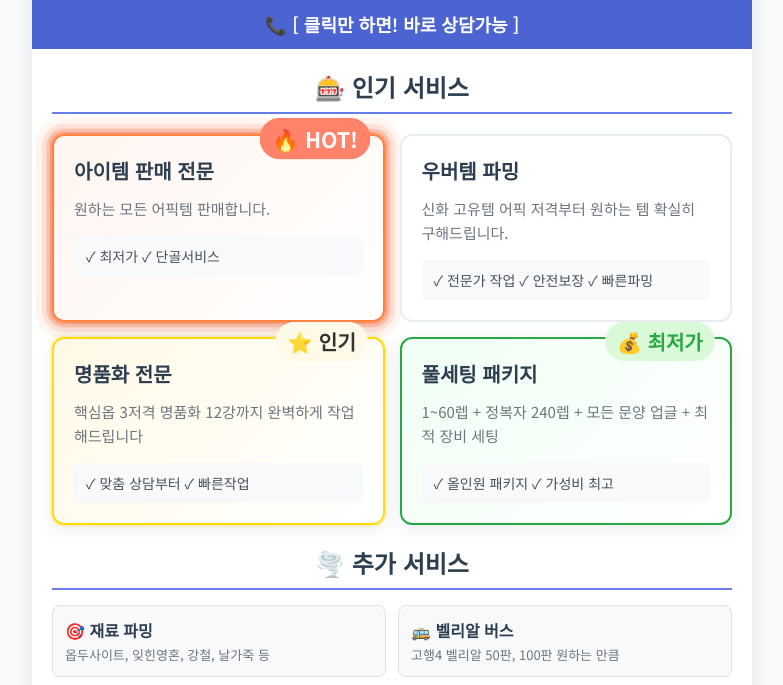
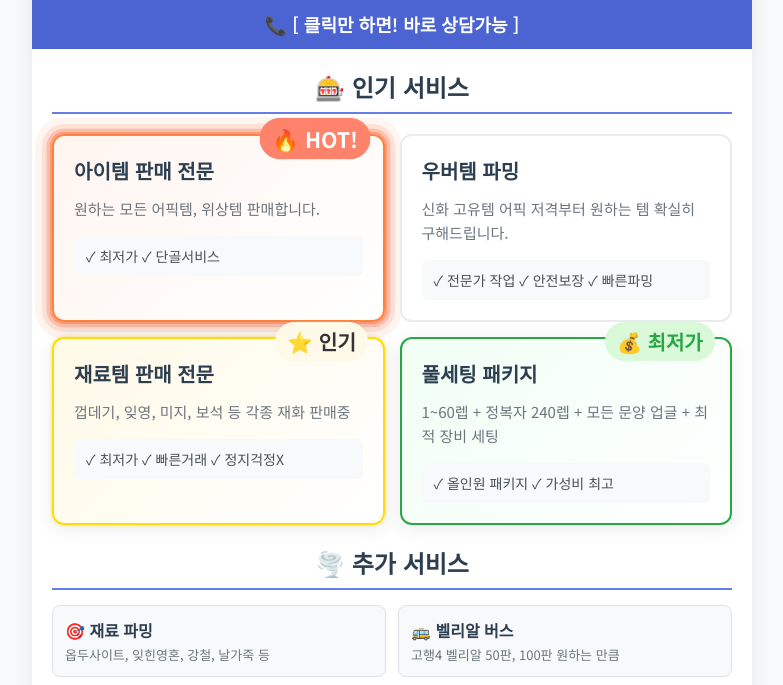
Before and after one commit to madebychangong/theblack-gif-flask, a Flask app: template templates/theblackempty.html in a window 1280 px wide. Shown: the part 151-836 px from the top of the page, without its empty margins (248-1031 px from the left). Run offline with Flask 3, Linux system fonts and the light colour scheme; the template is opened without the code that fills it, so the values that code supplies are empty; some web fonts are replaced.

Commit message:
Update theblackempty.html

```diff
--- a/templates/theblackempty.html
+++ b/templates/theblackempty.html
@@ -403,7 +403,7 @@
       <div class="products-grid">
         <div class="product-card hot-product">
           <div class="product-name">아이템 판매 전문</div>
-          <div class="product-description">원하는 모든 어픽템 판매합니다.</div>
+          <div class="product-description">원하는 모든 어픽템, 위상템 판매합니다.</div>
           <div class="product-features">✓ 최저가 ✓ 단골서비스</div>
         </div>
 
@@ -414,9 +414,9 @@
         </div>
 
         <div class="product-card premium-product">
-          <div class="product-name">명품화 전문</div>
-          <div class="product-description">핵심옵 3저격 명품화 12강까지 완벽하게 작업해드립니다</div>
-          <div class="product-features">✓ 맞춤 상담부터 ✓ 빠른작업</div>
+          <div class="product-name">재료템 판매 전문</div>
+          <div class="product-description">껍데기, 잊영, 미지, 보석 등 각종 재화 판매중</div>
+          <div class="product-features">✓ 최저가 ✓ 빠른거래 ✓ 정지걱정X</div>
         </div>
 
         <div class="product-card lowest-price">
```
